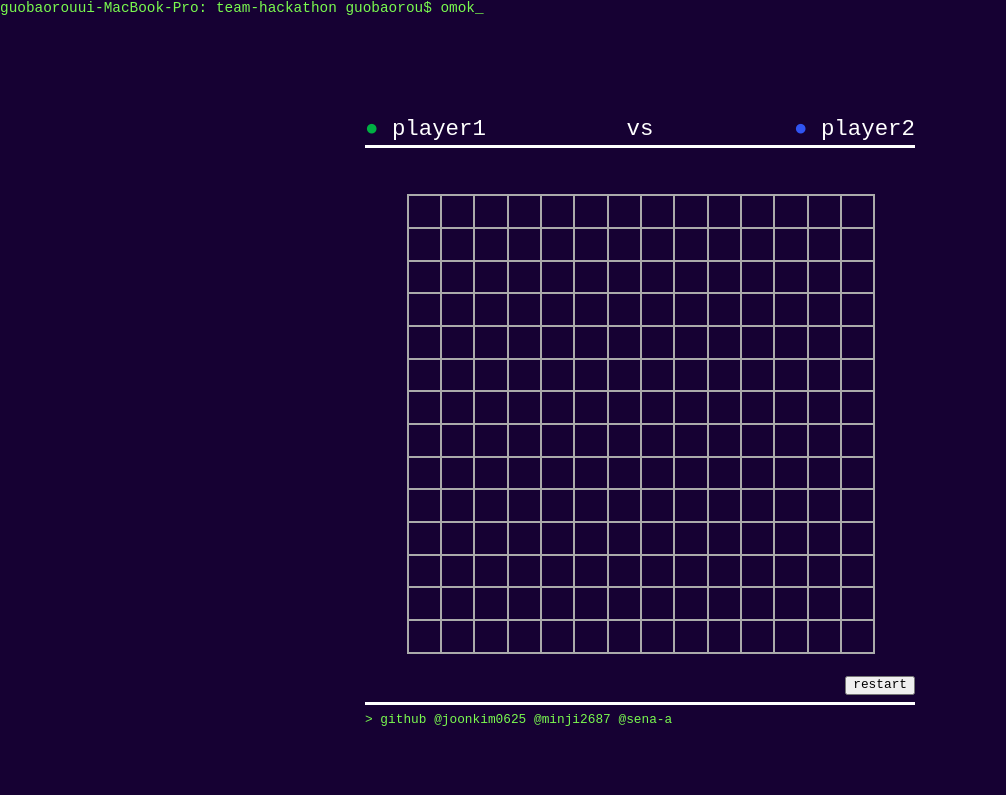
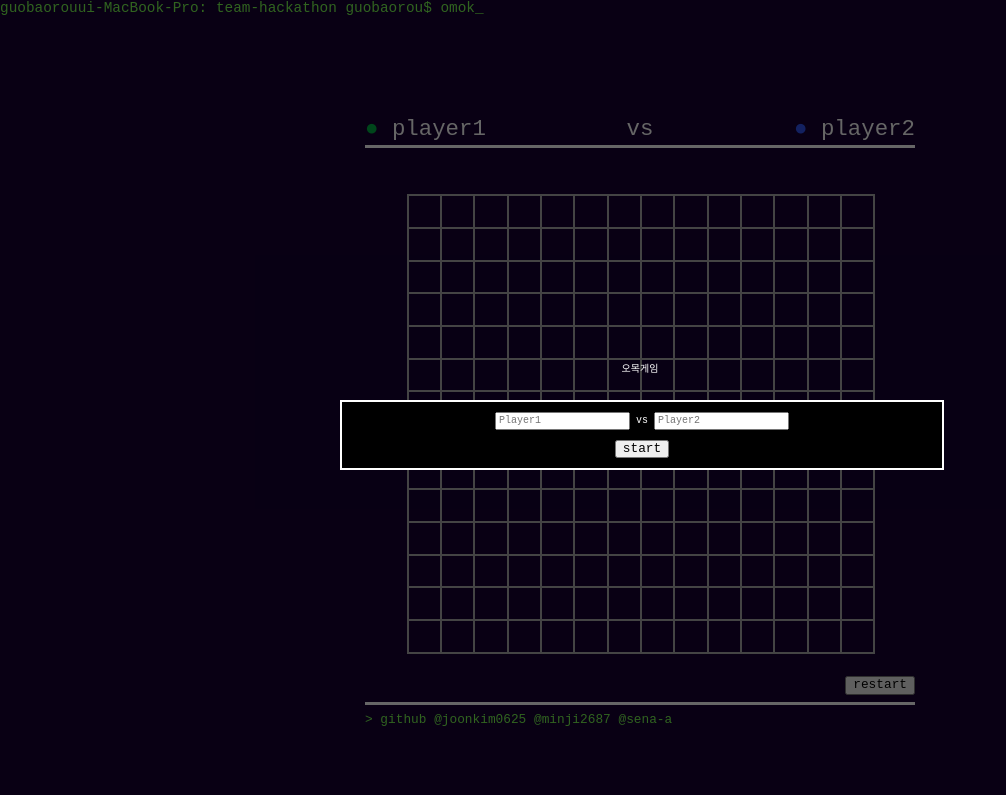
Before and after one commit to sena-a/hackathon-omok, a website built with Parcel: page src/index.html in a window 1280 px wide. Shown: the whole page, without its empty margins (0-1006 px from the left). Built offline with nearby package versions, Linux system fonts and the light colour scheme.

Commit message:
Updated index.scss : updated game-start-page

```diff
--- a/src/index.html
+++ b/src/index.html
@@ -756,6 +756,8 @@
       </main>
     </div>
 
+
+
     <footer class="footer">
       <p class="github-info">
         &gt; github <a href="https://github.com/joonkim0625" target ="_blank">@joonkim0625</a> <a href="https://github.com/minji2687" target ="_blank">@minji2687</a>
@@ -766,6 +768,26 @@
 
   </div>
 
+  <div class="start-page">
+
+    <h2 class="game-title">오목게임</h2>
+
+    <section class="start-main">
+
+      <form class="start-players">
+          <input type="text" name="player1" placeholder="Player1">
+
+          <span>vs</span>
+
+          <input type="text" name="player2" placeholder="Player2">
+      </form>
+
+      <button class="start-btn">
+        start
+      </button>
+    </section>
+  </div>
+
   <script src="./index.js"></script>
 </body>
 
--- a/src/index.js
+++ b/src/index.js
@@ -1,3 +1,25 @@
+// 스타트 버튼 클릭
+
+const startPage = document.querySelector('.start-page')
+
+document.querySelector('.start-btn').addEventListener('click', e=> {
+  startPage.classList.add('start-act')
+})
+
+// 플레이어 이름 값 가져오기
+
+// 기본값 함수
+
+function player1(name = "player1"){
+  return name;
+}
+
+function player2(name = "player2"){
+  return name;
+}
+
+
+// 게임 로직
 // 현재 놓여진 돌이
 let currentStone = 1
 
@@ -253,8 +275,10 @@ document.querySelector(".reset").addEventListener("click", e => {
     [0, 0, 0, 0, 0, 0, 0, 0, 0, 0, 0, 0, 0, 0, 0],
     [0, 0, 0, 0, 0, 0, 0, 0, 0, 0, 0, 0, 0, 0, 0]
   ];
-  currentStone = 1
+  currentStone = 1;
   drawBoard();
+
+  startPage.classList.remove('start-act');
 });
 
 // 함수를 호출했을 때!! boardState의 상태에서 그려지게!
--- a/src/index.scss
+++ b/src/index.scss
@@ -8,7 +8,9 @@
 body {
   font-size: 10px;
   font-family: ‘Roboto Mono’, monospace;
-
+  height: 100vh;
+  background-color: #160133;
+  color: white;
 }
 
 a {
@@ -16,13 +18,6 @@ a {
   color: #7afa4f;
 }
 
-
-.container {
-  height: 100vh;
-  background-color: #160133;
-  color: white;
-
-}
 
 .container h1 {
   margin: 0;
@@ -178,16 +173,55 @@ a {
 .reset {
   font-size: 0.8rem;
   line-height: 1;
-
 }
 
 
 .footer {
   width: 550px;
-  margin: 7px auto;
+  margin: 7px auto 0;
+  height: 10vh;
 }
 
 .github-info {
   font-size: 0.8rem;
   color: #7afa4f;
 }
+
+// 게임 시작 페이지
+
+.start-page{
+  background-color: rgba(000,000,000,0.6);
+  width: 100%;
+  height: 100%;
+  position: fixed;
+  top:0;
+  left:0;
+}
+
+.start-main{
+  border: 2px solid #fff;
+  width:600px;
+  background-color: black;
+  position: absolute;
+  top: 50%;
+  left: 50%;
+  margin-left: -300px;
+  text-align: center;
+  padding: 10px 0;
+}
+
+.game-title{
+  text-align: center;
+  margin: 45vh 0 0 0;
+}
+
+.start-btn{
+  font-size: 0.8rem;
+  line-height: 1;
+  margin-top: 10px;
+}
+// 게임 시작 버튼 활성화
+
+.start-act{
+  display: none;
+}
```
Also changed, not shown: 1 other file.
